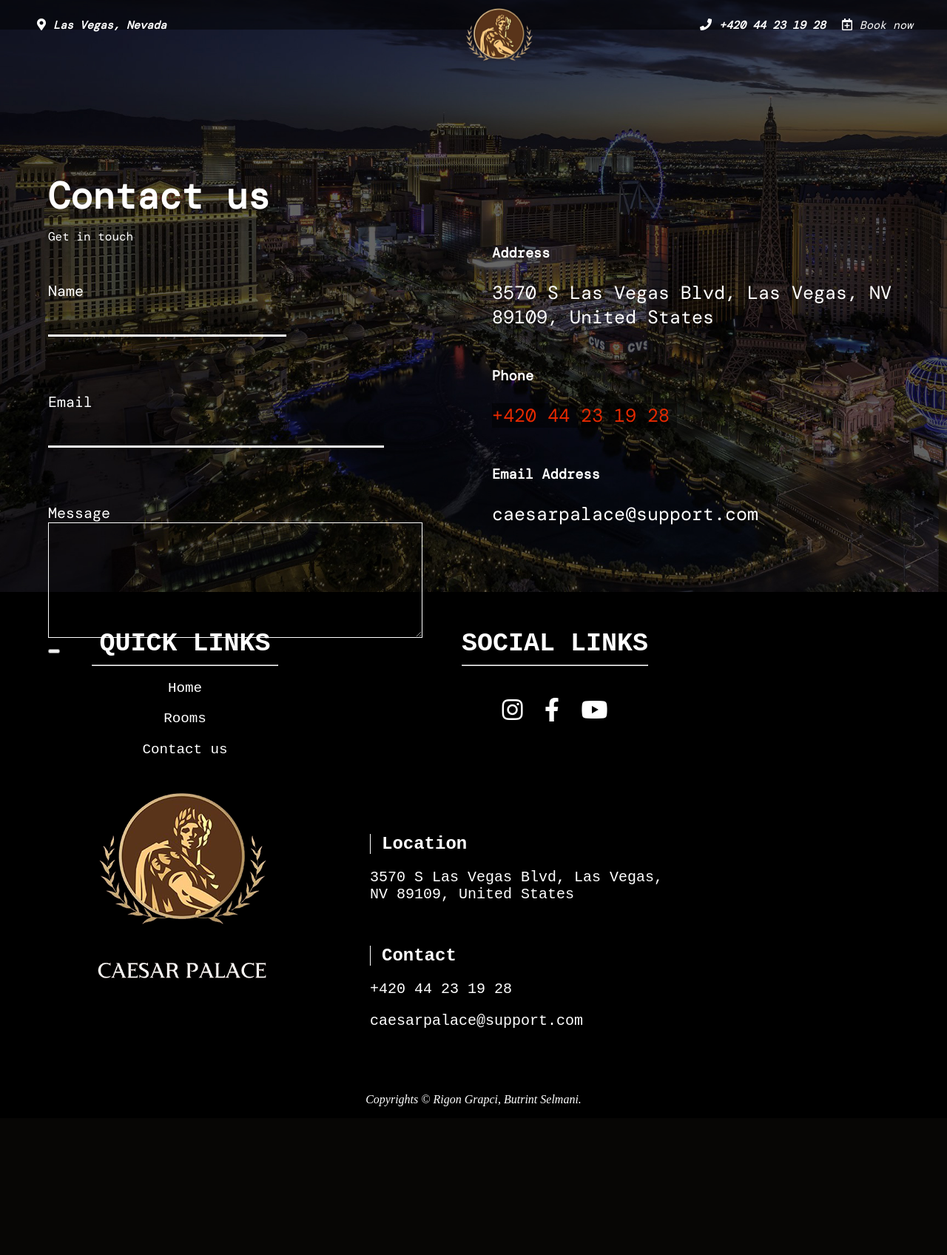
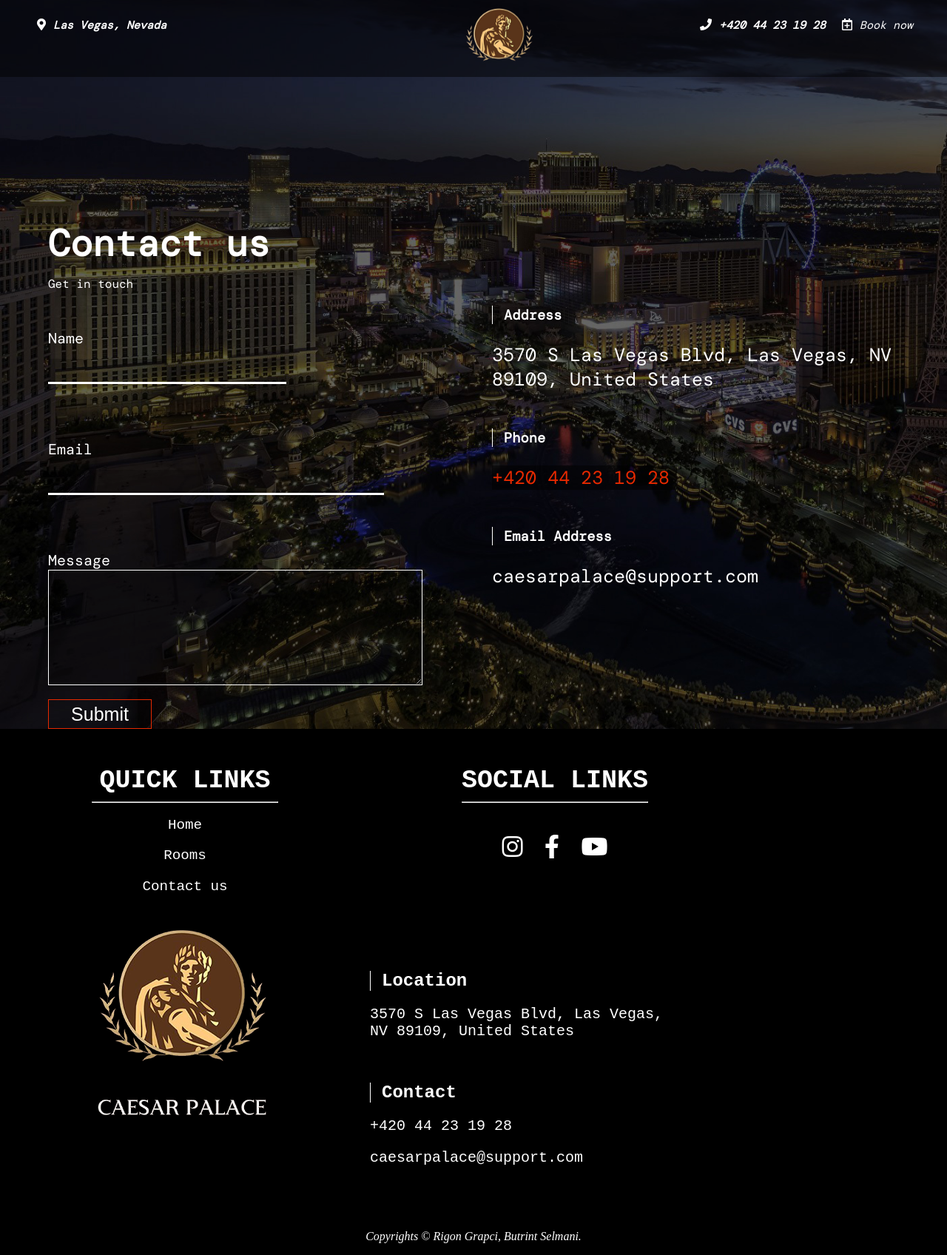
Before and after one commit to rigongr/Caesar-Palace, a PHP site: page /contact.html in a window 1280 px wide. Shown: the whole page at 74% size. Before the commit the page ends 1495 px from the top, so only its background shows below. Run offline with PHP 8.4, Linux system fonts and the light colour scheme; some libraries are stand-ins or nearby versions.

Commit message:
I've updated Contact form, made it responsive and also the page now knows when the name section is blank.

```diff
--- a/contact.html
+++ b/contact.html
@@ -32,36 +32,35 @@
 
         <div class="contact-area">
             <div class="contact-form-left">
-                <h1 style="color: white; font-size: 50px; font-family: 'DM Mono', monospace;"> Contact us </h1>
-                <p style="color: white; font-family: 'DM Mono', monospace; margin-top: -30px;"> Get in touch </p>
-                <form action="#">
+                    <h1 style="color: white; font-size: 50px; font-family: 'DM Mono', monospace;"> Contact us </h1>
+                    <p style="color: white; font-family: 'DM Mono', monospace; margin-top: -30px;"> Get in touch </p>
+                <form action="#" id="form" onsubmit="return validate()">
                     <div class="name-section">
                         <label>Name</label>
-                        <input type="text">
+                        <input type="text" id="name">
                         <br>
                         <label>Email</label>
-                        <input type="email">
+                        <input type="email" id="email">
                         <label>Message</label>
-                        <textarea class="message-input"> </textarea>
+                        <textarea class="message-input" id="message"> </textarea>
                         <br>
-                        <button type="submit"></button>
+                        <button type="submit" onclick="validate()">Submit</button>
                     </div>
                 </form>
             </div>
             <div class="contact-form-right">
                 <div class="address" style="margin-bottom: 50px;">
-                    <h3> Address </h3>
+                    <h3 style="border-left: 1px solid white; padding-left: 15px;"> Address </h3>
                     <p>3570 S Las Vegas Blvd, Las Vegas, NV 89109, United States</p>
                 </div>
                 <div class="phone-number" style="margin-bottom: 50px;">
-                    <h3> Phone </h3>
+                    <h3 style="border-left: 1px solid white; padding-left: 15px;"> Phone </h3>
                     <p>+420 44 23 19 28</p>
                 </div>
                 <div class="ouremail" style="margin-bottom: 50px;">
-                    <h3> Email Address </h3>
+                    <h3 style="border-left: 1px solid white; padding-left: 15px;"> Email Address </h3>
                     <p>caesarpalace@support.com</p>
                 </div>
-
             </div>
         </div>
     </section>
--- a/css/contact.css
+++ b/css/contact.css
@@ -17,6 +17,7 @@
     margin-bottom: 150px;
 }
 
+
 .contact-form-left {
     width: 550px;
     height: 100%;
@@ -30,6 +31,11 @@
     color: white;
     font-family: 'DM Mono', monospace;
 }
+.color::-webkit-input-placeholder {
+    color: white;
+    font-size: 15px;
+    opacity: 0.5;
+ }
 .address > p {
     width: 550px;
     font-size: 25px;
@@ -82,3 +88,59 @@
     color: white;
     font-size: 25px;
 }
+
+button[type=submit] {
+    width: 140px;
+    height: 40px;
+    font-size: 25px;
+    color: white;
+    background-color: transparent;
+    border: 1px solid #e62900;
+    margin-top: 15px;
+    transition: 1s;
+    cursor: pointer;
+    outline: none;
+}
+button[type=submit]:hover {
+    width: 50%;
+    background-color: transparent;
+    border: 1px solid coral;
+    background-color: rgb(0, 0, 0, 0.8);
+    transition: ease-in-out 0.5s;
+}
+
+@media screen and (max-width: 720px) {
+    #navbar {
+        margin-bottom: 50px;
+    }
+    #mainsection {
+        height: 100%;
+    }
+    .contact-form-left {
+        text-align: center;
+        margin-bottom: 150px;
+    }
+
+    .address > p {
+        width: 100%;
+    }
+    .phone-number > p{
+        width: 100%;
+    }
+    .ouremail > p{
+        width: 100%;
+    }
+}
+@media (min-width: 650px) and (max-width: 1024px) {
+    #mainsection {
+        height: 100%;
+    }
+  }
+
+  @media (min-width: 1025px) and (max-width: 1280px) {
+
+    #mainsection {
+        height: 100%;
+    }
+
+  }
--- a/javascript/main.js
+++ b/javascript/main.js
@@ -1,4 +1,20 @@
 $(document).ready();
+
+// Form validation
+
+let name = document.getElementById('name');
+let email = document.getElementById('email');
+let message = document.getElementById('message');
+let form = docuemnt.getElementById('form');
+
+function validate() {
+    if(name.value == "") {
+        name.placeholder = "You can't leave your name blank."
+        name.style.borderBottom = "solid 1px red"
+        name.classList.add('color');
+    }
+}
+
 
 $(function () {
     $('.mouse-scroll').click(function (){
```
